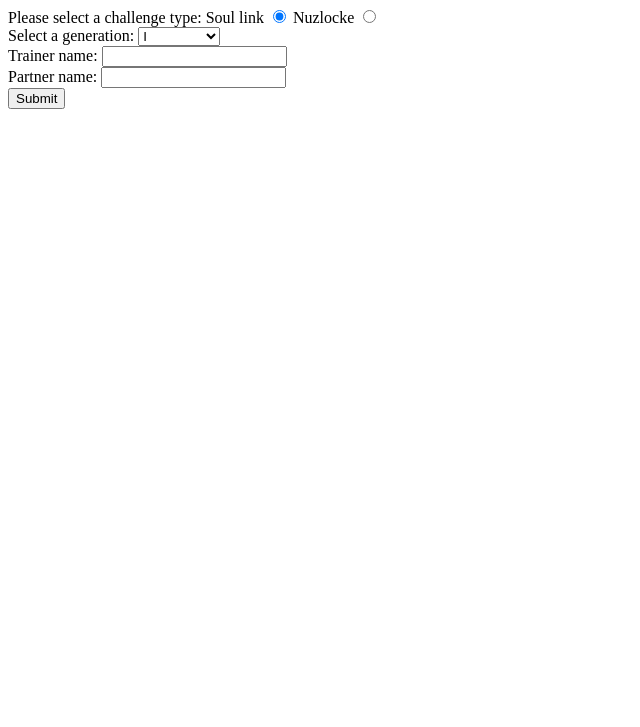
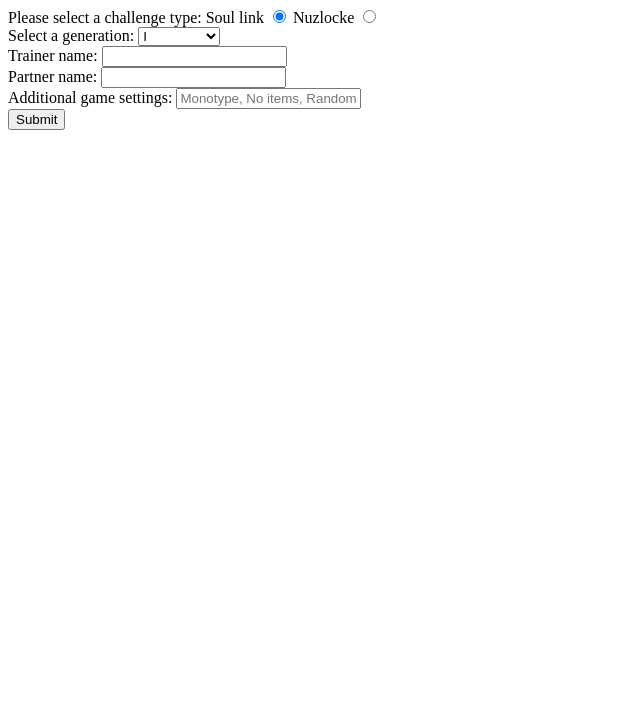
Before and after one commit to jacobhernando128/Nuzlocke-Program, a plain HTML site: page newsave.html in a window 1280 px wide. Shown: the part 73-800 px from the top of the page, without its empty margins (0-640 px from the left). Drawn offline with Linux system fonts and the light colour scheme.

Commit message:
created a text input to keep track of challenges

```diff
--- a/newsave.html
+++ b/newsave.html
@@ -49,6 +49,11 @@
         </div>
 
         <div>
+            <label for="gameSettings">Additional game settings:</label>
+            <input type:"text" id="gameSettings" name="gameSettings" placeholder="Monotype, No items, Randomizer, One Pokemon Center per Town, etc.">
+        </div>
+
+        <div>
             <button type="submit">Submit</button>
         </div>
 
```
